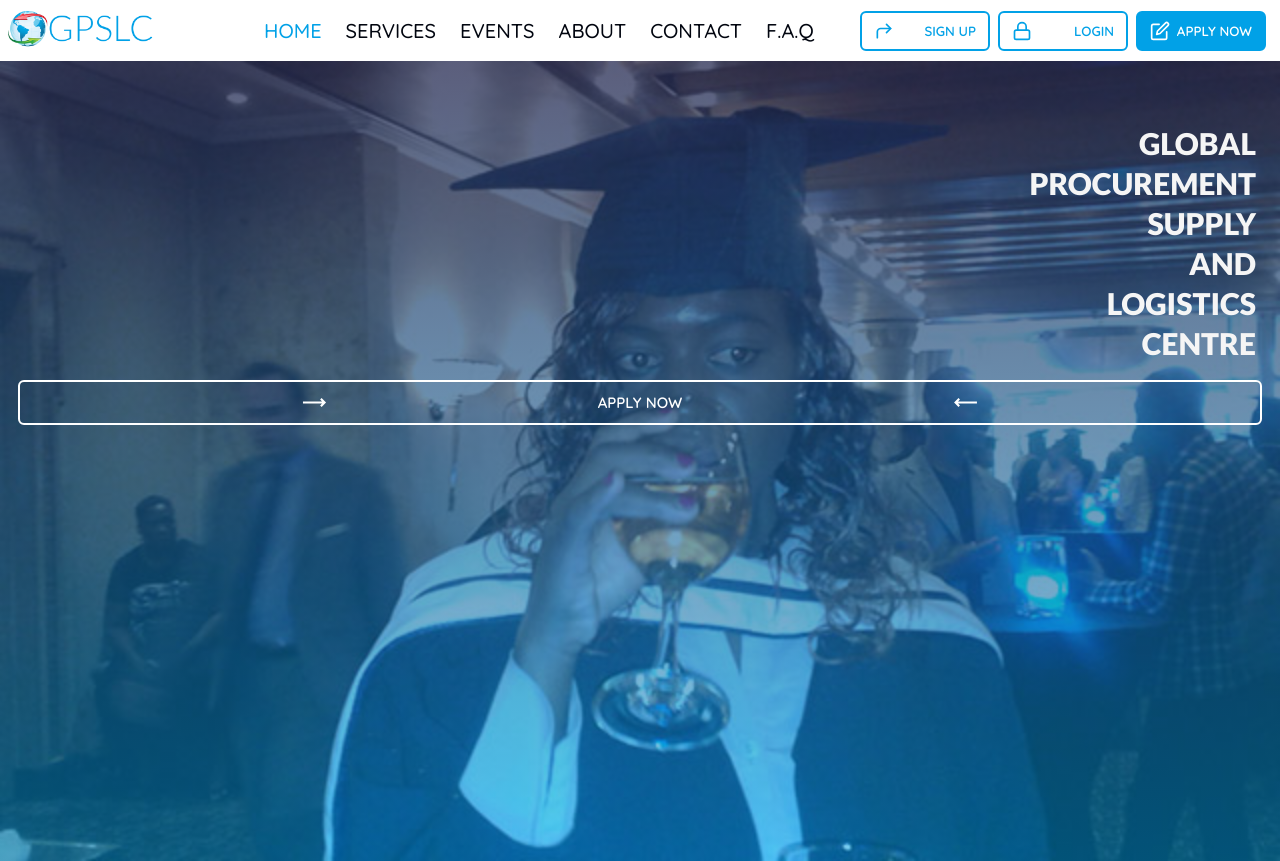
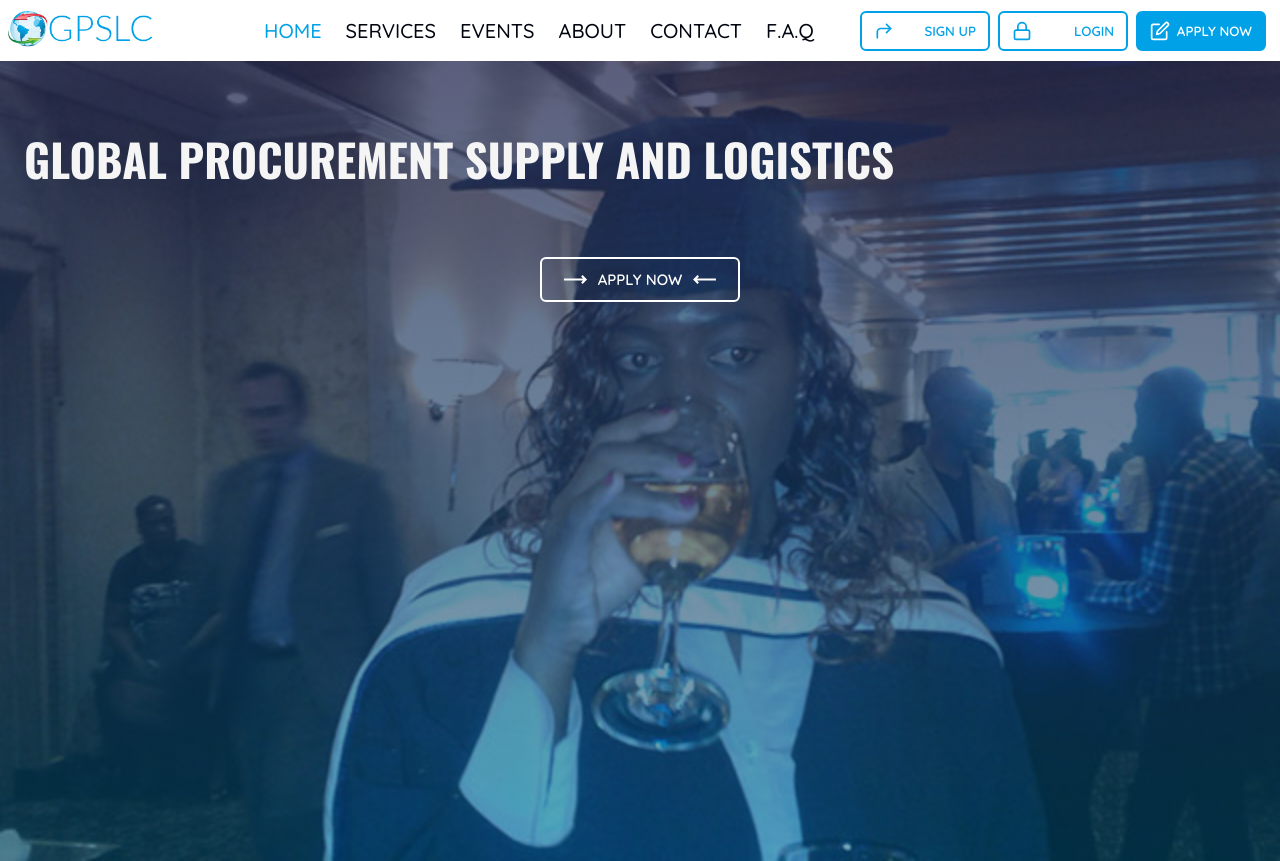
Before and after one commit to DrRichadams/gpslc, a React (Create React App) app: page / in a window 1280 px wide. Built offline with nearby package versions, Linux system fonts and the light colour scheme; a web font is replaced by a local one.

Commit message:
Fixing navigation

```diff
--- a/src/components/A1_Home.js
+++ b/src/components/A1_Home.js
@@ -6,12 +6,14 @@ const A1_Home = () =>{
     console.log(banner_message)
     return(
         <div className="home_container">
+             <div className="banner_home_container">
                 <div className="banner_message_container">
                     {
-                     banner_message.map((item, index) => (
-                        <p className="banner_message">{item}</p>
-                     ))
+                        //  banner_message.map((item, index) => (
+                        //     <p className="banner_message">{item}</p>
+                        //  ))
                     }
+                    Global Procurement Supply and Logistics
                 </div>
                     <button className="apply_btn">
                         <CgArrowLongRight size={25} />
@@ -19,6 +21,7 @@ const A1_Home = () =>{
                         <CgArrowLongLeft size={25} />
                     </button>
              </div>
+        </div>
     )
 }
 
--- a/src/styles/a1_home.css
+++ b/src/styles/a1_home.css
@@ -1,9 +1,9 @@
-.home_container {
+.banner_home_container {
     width: 100%;
     min-height: 100vh;
     background-color: #01050fbb;
     padding-top: 60px;
-    background: linear-gradient(rgba(36, 40, 80, 0.745), rgba(1,161,231,0.5)), url("./../../public/resources/banner.jpg");
+    background: linear-gradient(rgba(36, 40, 80, 0.745), rgba(0, 88, 126, 0.5)), url("./../../public/resources/banner.jpg");
     background-repeat: no-repeat;
     background-size: cover;
     background-position: center;
@@ -14,9 +14,11 @@
 }
 
 .apply_btn {
+    width: 200px;
     display: flex;
     justify-content: space-evenly;
     align-items: center;
+    align-self: center;
     border: 2px solid #fff;
     border-radius: 6px;
     background-color: transparent;
@@ -37,13 +39,24 @@
     padding: 8px 15px;
 }
 
-.banner_message {
+.banner_message_container {
+    font-family: Oswald, sans-serif;
+    font-weight: 900;
+    margin: 4px 6px;
+    margin-bottom: 50px;
+    font-size: 45px;
+    text-transform: uppercase;
+    text-align: left;
+    color: #f5f5f5;
+    /* display: inline-block; */
+}
+/* .banner_message {
     font-family: Lato, sans-serif;
     font-weight: 900;
     margin: 4px 6px;
     font-size: 30px;
     text-transform: uppercase;
-    text-align: right;
+    text-align: center;
     color: #f5f5f5;
-    /* display: inline-block; */
-}
+    display: inline-block;
+} */
```
Lines whose indentation alone changed are shown as unchanged.
